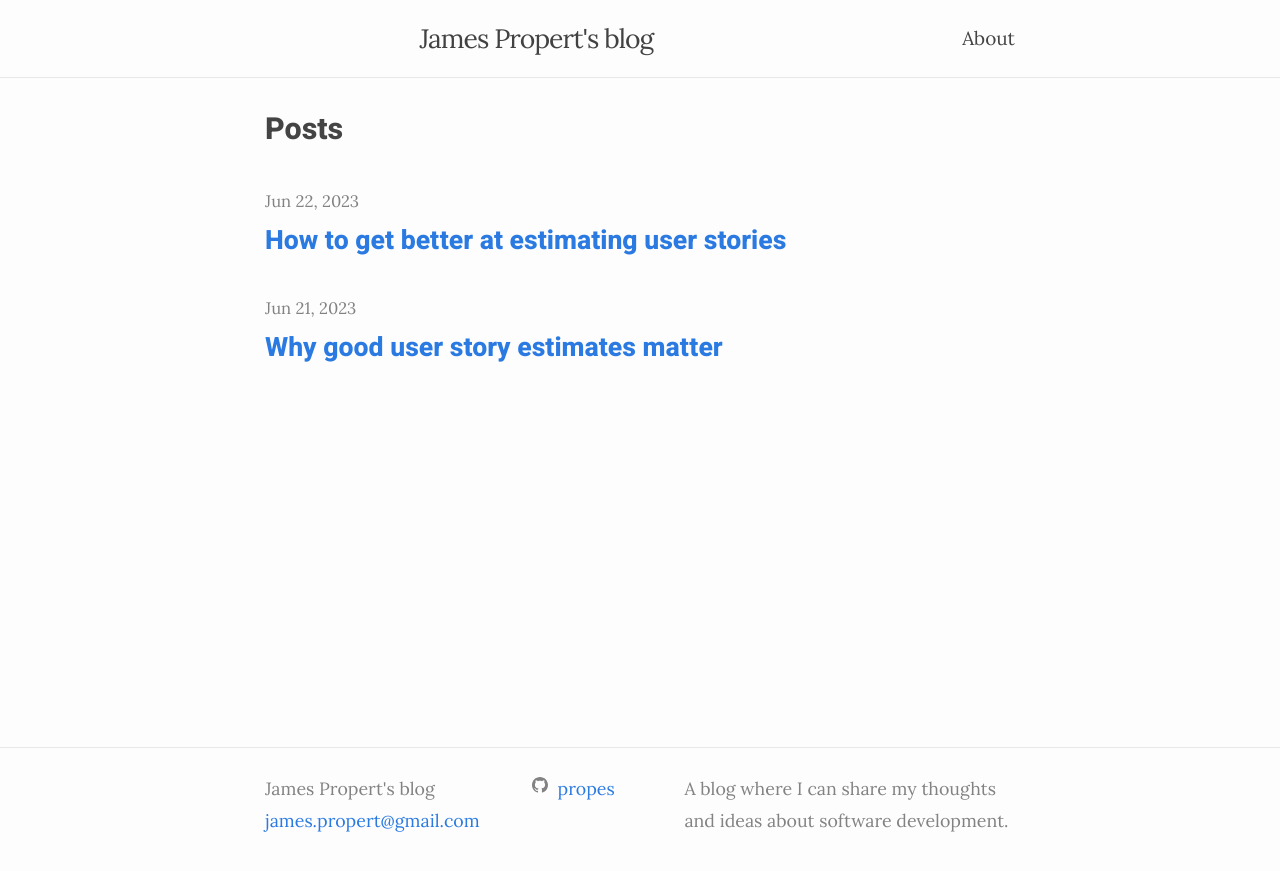
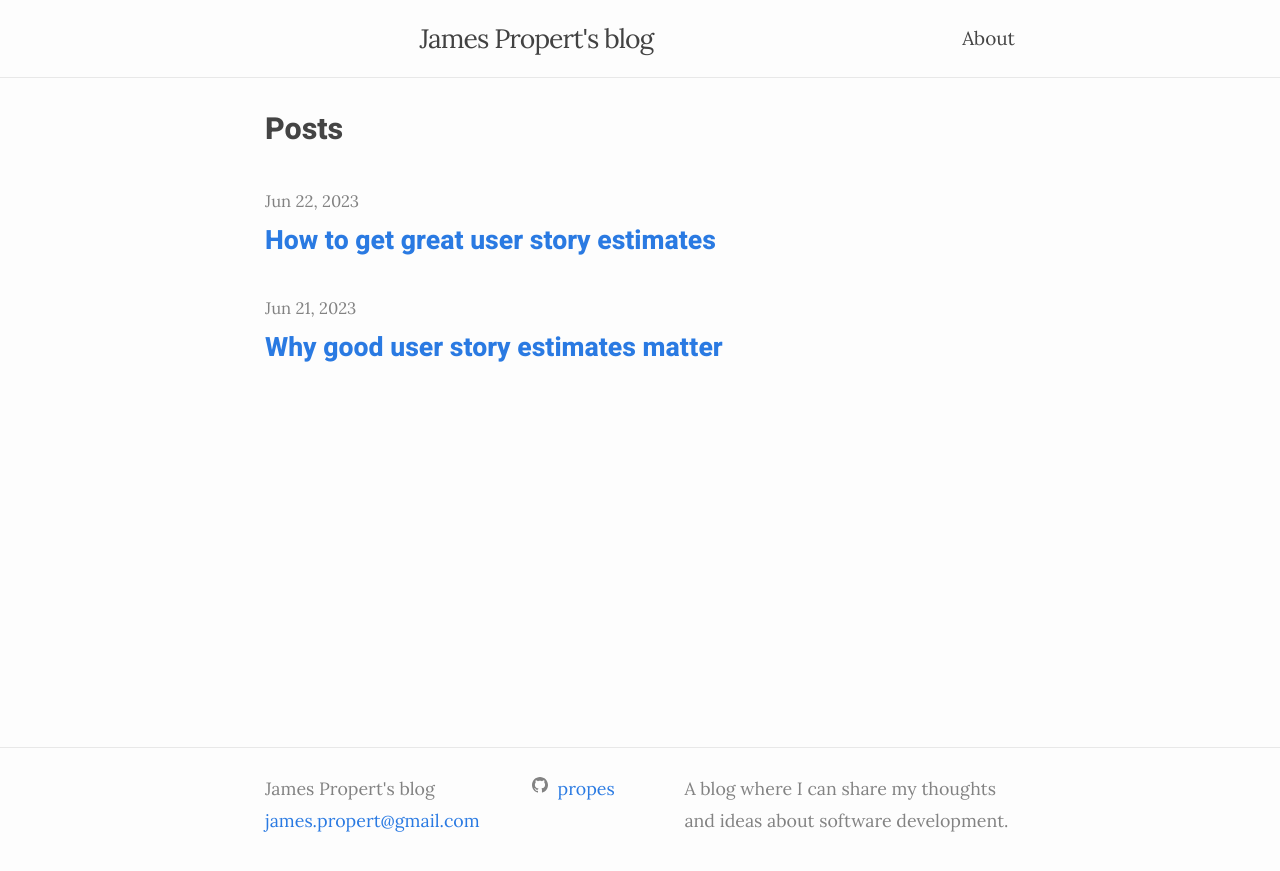
Before and after one commit to propes/propes.github.io, a Jekyll site: the page built from index.md, in a window 1280 px wide. Shown: the top 871 px of the page. Built offline with Jekyll 4.4.1, drawn with Linux system fonts in a browser that asks for light colours.

Commit message:
Rename blog post

```diff
--- a/_posts/2023-06-21-why-estimates-matter.md
+++ b/_posts/2023-06-21-why-estimates-matter.md
@@ -29,4 +29,4 @@ At this point it might be tempting to wonder why we don't just assign extremely
 
 Now that we've made the case for why estimates matter, the next part looks at how we might come up with good estimates in the first place.
 
-[Part 2: How to get better at estimating user stories]({% post_url 2023-06-22-how-to-estimate-better %})
+[Part 2: How to get great user story estimates]({% post_url 2023-06-22-how-to-estimate-better %})
--- a/_posts/2023-06-22-how-to-estimate-better.md
+++ b/_posts/2023-06-22-how-to-estimate-better.md
@@ -1,6 +1,6 @@
 ---
 layout: post
-title: "How to get better at estimating user stories"
+title: "How to get great user story estimates"
 date: 2023-06-22 11:00:00 +1000
 tag: agile
 ---
```
